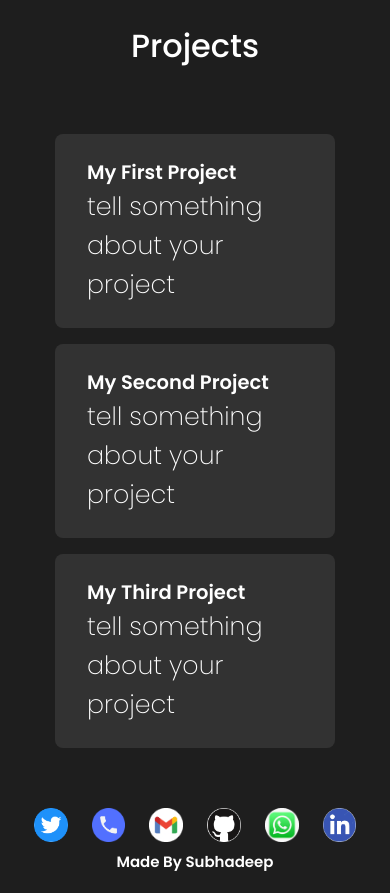
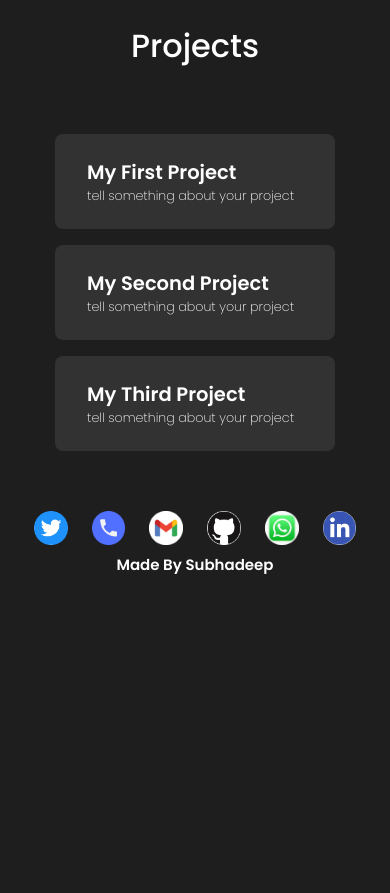
Before and after one commit to subhadeepbarua/Portfolio, a React (Create React App) app: page / in a window 390 px wide. Shown: the part 1440-2333 px from the top of the page. After the commit the page ends 2036 px from the top, so only its background shows below. Built offline with nearby package versions, Linux system fonts and the light colour scheme.

Commit message:
Update projects.css

```diff
--- a/src/components/projects/projects.css
+++ b/src/components/projects/projects.css
@@ -24,12 +24,24 @@
     text-align: left;
 }
 
+.projectImg{
+    width: 10vw;
+    height: 10vh;
+}
+
 .projectItem{
     display: flex;
+    flex-direction: row;
+    align-items: center;
+    gap: 4vw;
     margin: 1rem;
     padding: 1.5rem 2rem;
     border-radius: 0.5rem;
     background: rgb(50, 50, 50);
+}
+
+.projectLink{
+   color: white;
 }
 
 
@@ -57,3 +69,16 @@
         font-size: 5vw;
     }
 }
+
+@media screen and (max-width:500px){
+
+    .projectText>p {
+        font-size: 1.5vh;
+    }
+    .projectImg{
+        display: none;
+    }
+    .projectText>h2 {
+        font-size: 5vw;
+    }
+}
```
